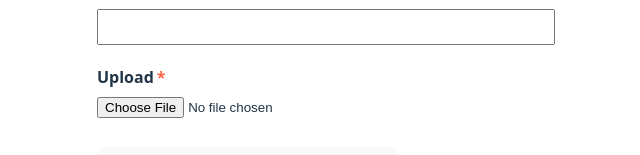
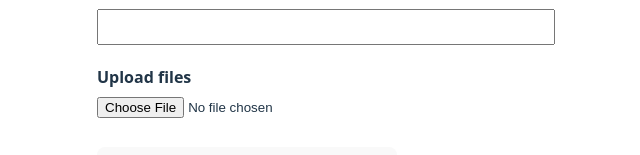
Before and after one commit to sergetoure/formreact, a React (Vite) app: page / in a window 1280 px wide. Shown: the part 693-848 px from the top of the page, without its empty margins (314-954 px from the left). Built offline with nearby package versions, Linux system fonts and the light colour scheme.

Commit message:
onging work on form

```diff
--- a/src/components/Form.jsx
+++ b/src/components/Form.jsx
@@ -7,30 +7,35 @@ const initialState = [
     id: "firstname",
     label: "First name",
     type: "text",
+    value: "",
   },
   {
     labelStyle: "data__label",
     id: "lastname",
     label: "Last name",
     type: "text",
+    value: "",
   },
   {
     labelStyle: "data__label  required",
     id: "email",
     label: "Email address",
     type: "email",
+    value: "",
   },
   {
     labelStyle: "data__label  required",
     id: "password",
     label: "Password",
     type: "password",
+    value: "",
   },
   {
     labelStyle: "data__label  required",
     id: "passwordconfirm",
     label: "Confirm password",
     type: "password",
+    value: "",
   },
   {
     labelStyle: "data__label  required",
@@ -38,21 +43,34 @@ const initialState = [
     label: "Role",
     type: "text",
     listName: "rolesList",
+    value: "",
   },
   {
-    labelStyle: "data__label  required",
+    labelStyle: "data__label",
     id: "files",
-    label: "Upload",
+    label: "Upload files",
     type: "file",
   },
 ];
 export default function Form() {
   const [state, setState] = useState(initialState);
+  const handleChange = (e) => {
+    if (e.target.id === "firstname") {
+      setState(
+        { ...state },
+        {
+          ...[...state.filter((item) => item.id == "firstname")][0],
+          value: e.target.value,
+        }
+      );
+    }
+    console.log(state);
+  };
   return (
     <>
       <form>
         {state.map((item) => {
-          const { labelStyle, id, label, type, listName } = item;
+          const { labelStyle, id, label, type, listName, value } = item;
           return (
             <Input
               key={id}
@@ -61,6 +79,8 @@ export default function Form() {
               id={id}
               label={label}
               listName={listName}
+              value={value}
+              onSetValue={handleChange}
             />
           );
         })}
--- a/src/components/Input.jsx
+++ b/src/components/Input.jsx
@@ -1,7 +1,15 @@
 import { useState } from "react";
 import RoleList from "./RoleList";
 const roleList = ["user", "supervisor", "manager", "director", "partner"];
-export default function Input({ labelStyle, type, id, label, listName }) {
+export default function Input({
+  labelStyle,
+  type,
+  id,
+  label,
+  listName,
+  value,
+  onSetValue,
+}) {
   const [roles, setValue] = useState(roleList);
 
   return (
@@ -15,6 +23,8 @@ export default function Input({ labelStyle, type, id, label, listName }) {
         id={id}
         className="data__input"
         list={listName}
+        value={value}
+        onChange={onSetValue}
       />
       {listName === "rolesList" && <RoleList />}
     </div>
```
